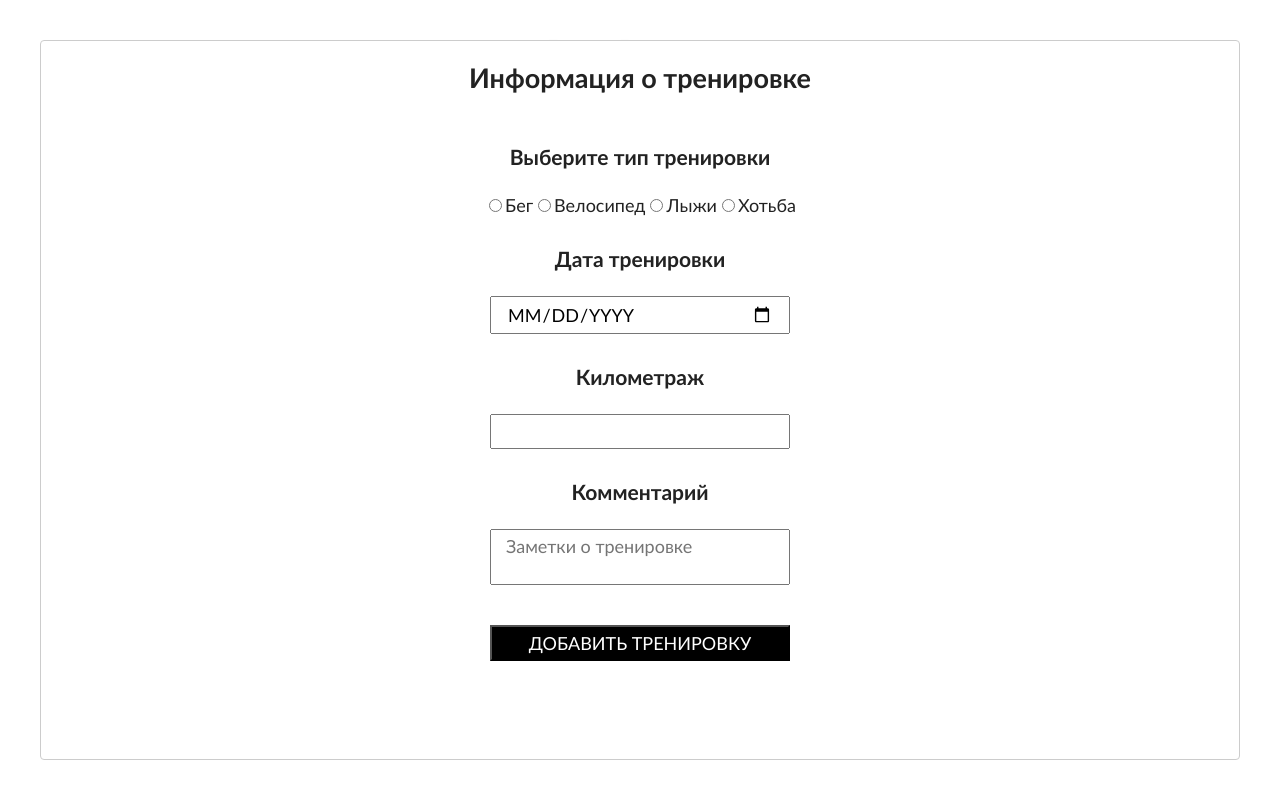
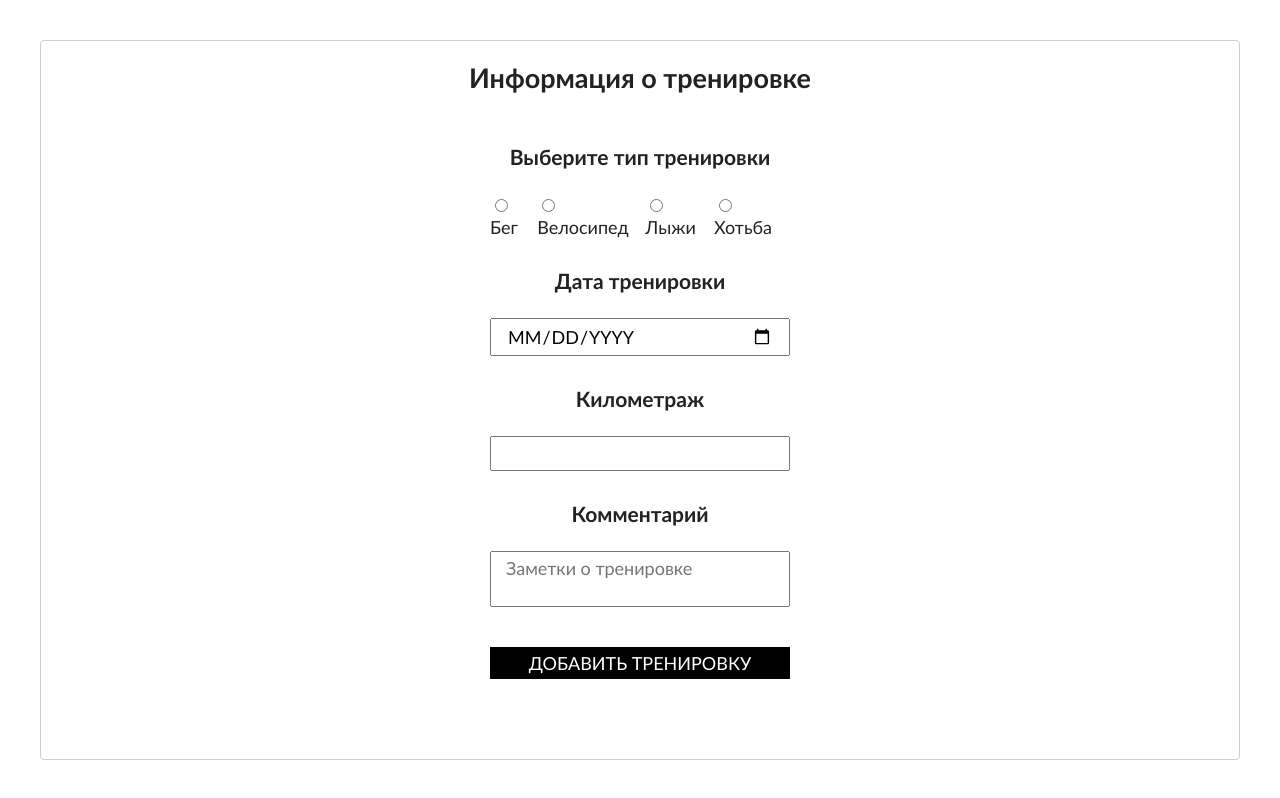
Before and after one commit to Locoroco24/BestRunner, a React (Create React App) app: page / in a window 1280 px wide. Both pictures are taken after a click on the button "ДОБАВИТЬ ТРЕНИРОВКУ". Built offline with nearby package versions, Linux system fonts and the light colour scheme.

Commit message:
Improved styles

```diff
--- a/src/components/App.js
+++ b/src/components/App/App.js
@@ -1,7 +1,7 @@
 import React, { useState} from 'react';
 import './App.css';
-import Table from "./SportTable/Table";
-import Popup from "./SportTable/Popup";
+import WorkoutTable from "../SportTable/Table";
+import Popup from "../Popup/Popup";
 
 function App() {
 
@@ -39,9 +39,9 @@ function App() {
     };
 
     const editRow = (key) => {
-        const editRow = workouts.findIndex( row => row.key === key )
-        console.log(workouts[editRow])
-    }
+        const editRow = workouts.findIndex( row => row.key === key );
+        console.log(workouts[editRow]);
+    };
 
     const filterType = (event) => {
         const targetFilter = event.target.value;
@@ -58,7 +58,7 @@ function App() {
 
     return (
         <div className="container">
-                <Table
+            <WorkoutTable
                 workouts={workouts}
                 filterType={filterType.bind(this)}
                 typeList={typeList}
--- a/src/components/SportTable/Popup.jsx
+++ b/src/components/Popup/Popup.jsx
@@ -4,33 +4,7 @@ import { Formik, Form, Field, ErrorMessage } from "formik";
 import * as Yup from 'yup';
 import { css } from '@emotion/css';
 import styled from "@emotion/styled";
-
-const H2 = styled.h2`
-    text-align: center;
-    margin-bottom: 20px;
-`
-
-const H3 = styled.h3`
-    text-align: center;
-    margin: 30px 0 25px;
-`
-
-const Button = styled.button`
-    max-width: 100%;
-    width: 300px;
-    margin: 40px 0 30px;
-    padding: 5px 15px;
-    font-family: Calibri, sans-serif;
-    font-size: 18px;
-    text-transform: uppercase;
-    color: #fff;
-    background: #000;
-    transition: opacity .4s;
-    &:hover {
-    cursor: pointer;
-    opacity: 0.75;
-    }
-`
+import {Button, H2, H3, Div} from "../Styled";
 
 const Popup = props => {
 
@@ -59,7 +33,7 @@ const Popup = props => {
     const onSubmit = values => {
         if (window.confirm('Сохранить тренировку?')) {
 
-            values.key = `${values.type}_${Date.now()}`
+            values.key = `${values.type}_${Date.now()}`;
 
             localStorage.setItem('workoutData', JSON.stringify(values));
 
@@ -75,25 +49,23 @@ const Popup = props => {
             .typeError('Введите числовое значение')
             .positive('Введите значение больше 0')
             .required('Заполните поле')
-    })
-
-    const style = {
-        overlay: {
-            // background: 'url("../../img/modalBackground.jpg") no-repeat center'
-        }
-    };
+    });
 
     return (
         <div className={css`
             text-align: center;
         `}>
-            <Button onClick={openModal}>Добавить тренировку</Button>
+            <Button
+                className="addWorkout"
+                onClick={openModal}
+            >
+                Добавить тренировку
+            </Button>
             <ReactModal
                 isOpen={modalIsOpen}
                 onAfterOpen={afterOpenModal}
                 onRequestClose={closeModal}
                 ariaHideApp={false}
-                style={style}
             >
                 <H2>Информация о тренировке</H2>
                 <Formik
@@ -106,18 +78,15 @@ const Popup = props => {
                         flex-direction: column;
                         align-items: center;
                     `}>
-                        <div>
+                        <Div>
                             <H3>Выберите тип тренировки</H3>
+                            <Div className="workoutType">
                             {props.typeList.map( (type, index) => {
                                 if (index > 0) {
                                     return (
                                         <label
                                             key={index}
                                             htmlFor={type.id}
-                                            className={css`
-                                                font-family: Calibri, sans-serif;
-                                                font-size: 18px;
-                                            `}
                                         >
                                             <Field
                                                 value={type.value}
@@ -132,13 +101,9 @@ const Popup = props => {
                                 return null
                             }
                             )}
-                        </div>
-                        <div className={css`
-                            max-width: 100%;
-                            display: flex;
-                            flex-direction: column;
-                            align-items: center;
-                        `}>
+                            </Div>
+                        </Div>
+                        <Div>
                             <H3>Дата тренировки</H3>
                             <label htmlFor="date"></label>
                             <Field
@@ -149,8 +114,8 @@ const Popup = props => {
                                 max-width: 100%;
                                 width: 300px;
                                 padding: 5px 15px;
-                                font-family: Calibri, sans-serif;
-                                font-size: 18px;
+                                font-family: inherit;
+                                font-size: inherit;
                                 text-transform: uppercase;
                                 `}
                             />
@@ -164,13 +129,8 @@ const Popup = props => {
                                 color: #f00;
                                 `}
                             />
-                        </div>
-                        <div className={css`
-                            max-width: 100%;
-                            display: flex;
-                            flex-direction: column;
-                            align-items: center;
-                        `}>
+                        </Div>
+                        <Div>
                             <H3>Километраж</H3>
                             <label htmlFor="distance"></label>
                             <Field
@@ -194,13 +154,8 @@ const Popup = props => {
                                 color: #f00;
                                 `}
                             />
-                        </div>
-                        <div className={css`
-                            max-width: 100%;
-                            display: flex;
-                            flex-direction: column;
-                            align-items: center;
-                        `}>
+                        </Div>
+                        <Div>
                             <H3>Комментарий</H3>
                             <label htmlFor="description"></label>
                             <Field
@@ -214,12 +169,17 @@ const Popup = props => {
                                 width: 300px;
                                 resize: none;
                                 padding: 5px 15px;
-                                font-family: Calibri, sans-serif;
-                                font-size: 18px;
+                                font-family: inherit;
+                                font-size: inherit;
                                 `}
                             />
-                        </div>
-                        <Button type='submit'>Добавить тренировку</Button>
+                        </Div>
+                        <Button
+                            className="addWorkout"
+                            type='submit'
+                        >
+                            Добавить тренировку
+                        </Button>
                     </Form>
                 </Formik>
             </ReactModal>
--- a/src/components/SportTable/Table.jsx
+++ b/src/components/SportTable/Table.jsx
@@ -1,29 +1,9 @@
 import React from 'react';
 import useSortableData from "./SortableData";
 import { css } from '@emotion/css';
-import styled from "@emotion/styled";
+import {Table, Td, Th, Button, H1, P, Select} from "../Styled";
 
-
-const Th = styled.th`
-        border: 3px #222 solid;
-        color: #fff;
-        background: linear-gradient(0deg, #555, #000);
-        &:first-of-type {
-        width: 15%;
-        }
-        `
-
-const Td = styled.td`
-        border: 2px #222 solid;
-        background: #fff;
-        text-align: center;
-        `
-
-const Button = styled.button`
-        margin: 0 10px;
-`
-
-const Table = props => {
+const WorkoutTable = props => {
     const { items, requestSort, sortConfig } = useSortableData(props.workouts);
     const getClassNamesFor = (name) => {
         if (!sortConfig) {
@@ -34,13 +14,7 @@ const Table = props => {
 
     return (
         <div>
-            <h1
-                className={css`
-                margin-top: 30px;
-                text-align: center;
-            `}>
-                BestRunner
-            </h1>
+            <H1>BestRunner</H1>
             <div
                 className={css`
                 margin-top: 30px;
@@ -48,21 +22,8 @@ const Table = props => {
                 justify-content: flex-end;
                 align-items: center;
             `}>
-                <p
-                    className={css`
-                    margin-right: 20px;
-                `}>
-                    Фильтрация по типу тренировки
-                </p>
-                <select
-                    className={css`
-                    padding: 5px 10px;
-                    &:hover {
-                    cursor: pointer;
-                    }
-                    `}
-                    onChange={props.filterType}
-                >
+                <P>Фильтрация по типу тренировки</P>
+                <Select onChange={props.filterType}>
                     {props.typeList.map( (type, index) => (
                         <option
                             key={index}
@@ -71,43 +32,37 @@ const Table = props => {
                             {type.value}
                         </option>
                     ))}
-                </select>
+                </Select>
             </div>
-            <table
-                className={css`
-                margin-top: 20px;
-                width: 100%;
-                border: 3px #222 solid;
-                border-collapse: collapse;
-            `}>
+            <Table>
                 <thead>
                 <tr>
                     <Th>
-                        <button
+                        <Button
                             type="button"
                             onClick={() => requestSort('date')}
                             className={getClassNamesFor('date')}
                         >
                             Дата тренировки
-                        </button>
+                        </Button>
                     </Th>
                     <Th>
-                        <button
+                        <Button
                             type="button"
                             onClick={() => requestSort('type')}
                             className={getClassNamesFor('type')}
                         >
                             Тип тренировки
-                        </button>
+                        </Button>
                     </Th>
                     <Th>
-                        <button
+                        <Button
                             type="button"
                             onClick={() => requestSort('distance')}
                             className={getClassNamesFor('distance')}
                         >
                             Километраж
-                        </button>
+                        </Button>
                     </Th>
                     <Th>
                         Комментарии
@@ -125,23 +80,23 @@ const Table = props => {
                             <Td>{item.distance}</Td>
                             <Td>{item.description}</Td>
                             <Td>
-                                <Button
+                                <button
                                     onClick={() => props.editRow(item.key)}
                                 >
                                     Редактировать
-                                </Button>
-                                <Button
+                                </button>
+                                <button
                                     onClick={() => props.deleteRow(item.key)}
                                 >
                                     Удалить
-                                </Button>
+                                </button>
                             </Td>
                         </tr>
                     ))}
                 </tbody>
-            </table>
+            </Table>
         </div>
     )
 }
 
-export default Table
+export default WorkoutTable
--- /dev/null
+++ b/src/components/Styled.js
@@ -0,0 +1,101 @@
+import { css } from '@emotion/css';
+import styled from "@emotion/styled";
+
+
+export const Table = styled.table`
+        margin-top: 20px;
+        width: 100%;
+        border: 3px #222 solid;
+        border-collapse: collapse;
+        `
+
+export const Th = styled.th`
+        border: 3px #222 solid;
+        padding: 5px 25px;
+        color: #fff;
+        background: linear-gradient(0deg, #555, #000);
+        `
+
+export const Td = styled.td`
+        border: 2px #222 solid;
+        padding: 5px 10px;
+        background: #fff;
+        text-align: center;
+        `
+
+export const Button = styled.button`
+        position: relative;
+        background: none;
+        color: #fff;
+        font-family: inherit;
+        font-weight: inherit;
+        font-size: inherit;
+        border: none;
+        outline: none;
+        transition: opacity .4s;
+        &:hover {
+            cursor: pointer;
+            opacity: 0.75;
+        }
+        &.ascending {
+            &:after {
+                content: '👇';
+                position: absolute;
+                right: -25px;
+            }
+        };
+        &.descending {
+            &:after {
+                content: '☝';
+                position: absolute;
+                right: -25px;
+            }
+        }
+        &.addWorkout {
+        max-width: 100%;
+        width: 300px;
+        margin: 40px 0 30px;
+        padding: 5px 15px;
+        text-transform: uppercase;
+        color: #fff;
+        background: #000;
+        }
+        `
+
+export const H1 = styled.h1`
+        margin-top: 30px;
+        text-align: center;
+        `
+
+export const H2 = styled.h2`
+        text-align: center;
+        margin-bottom: 20px;
+        `
+
+export const H3 = styled.h3`
+        text-align: center;
+        margin: 30px 0 25px;
+        `
+
+export const P = styled.p`
+        margin-right: 20px;
+        `
+
+export const Select = styled.select`
+        padding: 5px 10px;
+        &:hover {
+        cursor: pointer;
+        }
+        `
+
+export const Div = styled.div`
+        max-width: 100%;
+        display: flex;
+        flex-direction: column;
+        align-items: center;
+        &.workoutType {
+        width: 300px;
+        flex-direction: row;
+        justify-content: space-between;
+        }
+        `
--- a/src/index.js
+++ b/src/index.js
@@ -1,7 +1,7 @@
 import React from 'react';
 import ReactDOM from 'react-dom';
 import './index.css';
-import App from './components/App';
+import App from './components/App/App';
 import reportWebVitals from './reportWebVitals';
 
 ReactDOM.render(
```
Also changed, not shown: src/components/SportTable/Styled.js (deleted, +0 -11 lines), src/components/App/App.css (renamed from src/components/App.css), 1 other file (tests, documents, lock files or other folders). Lines whose indentation alone changed are shown as unchanged.
